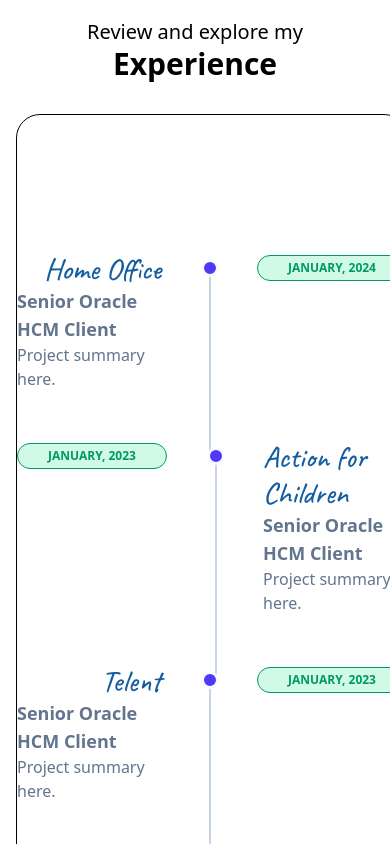
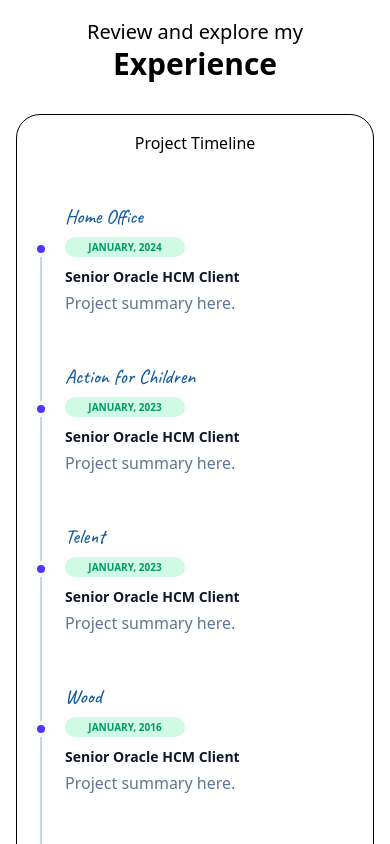
Before and after one commit to glenpalmer/glenpalmer.co.uk, a React (Vite) app: page / in a window 390 px wide. Shown: the part 3380-4224 px from the top of the page. Built offline with nearby package versions, Linux system fonts and the light colour scheme.

Commit message:
Start Project Timeline build for responsive

```diff
--- a/src/assets/components/sectionProjects/ProjectTimeline.jsx
+++ b/src/assets/components/sectionProjects/ProjectTimeline.jsx
@@ -4,83 +4,33 @@ const ProjectDataSet = ProjectData.Projects;
 
 const ProjectTimeLine = () => {
   return (
-    <div className="flex mt-2 md:mt-8">
-      <div className="grow flex flex-col mx-4">
-        <div className="border rounded-3xl w-full max-w-6xl mx-auto py-24">
-          <div className="flex flex-col justify-center divide-y divide-slate-200 [&>*]:py-16">
-            <div className="w-full max-w-3xl mx-auto">
-              {/*<!-- Vertical Timeline #1 -->*/}
-              <div className="-my-6">
+    <div className="border flex mx-4 mt-2 md:mt-8 rounded-3xl">
+      <div class="w-full mx-auto">
+        <div className="flex justify-center mt-4 mb-4">Project Timeline</div>
+        <div class="my-6 mx-4">
           {ProjectDataSet.map((project) => {
             return (
               <div key={project.id} className="group">
-                      {/* Left side of the time line */}
-                      {project.position === "left" ? (
-                        <div className="flex">
-                          <div className="w-1/2 mr-4 pb-12">
-                            <div className="flex flex-col items-end pr-8">
-                              <div className="font-caveat font-medium text-3xl text-blue2">
+                <div class="relative pl-8 sm:pl-32 py-6">
+                  {/*<!-- Purple label -->*/}
+                  <div class="font-caveat font-medium text-xl text-blue2 mb-1 sm:mb-0">
                     {project.client}
                   </div>
-                              <div className="text-lg font-bold text-slate-500">
+
+                  <div class="flex flex-col sm:flex-row items-start mb-1 group-last:before:hidden before:absolute before:left-2 sm:before:left-0 before:h-full before:px-px before:bg-slate-300 sm:before:ml-[6.5rem] before:self-start before:-translate-x-1/2 before:translate-y-3 after:absolute after:left-2 sm:after:left-0 after:w-2 after:h-2 after:bg-indigo-600 after:border-4 after:box-content after:border-slate-50 after:rounded-full sm:after:ml-[6.5rem] after:-translate-x-1/2 after:translate-y-1.5">
+                    <time class="sm:absolute left-0 translate-y-0.5 inline-flex items-center justify-center text-[10px] font-semibold uppercase w-30 h-5 mb-3 sm:mb-0 text-emerald-600 bg-emerald-100 rounded-full">
+                      {project.date}
+                    </time>
+                    <div class="text-sm font-bold text-slate-900">
                       {project.role}
                     </div>
-                              <div className="text-md text-slate-500">
-                                {project.summary}
                   </div>
+
+                  <div class="text-slate-500">{project.summary}</div>
                 </div>
-                          </div>
-                          <div className="w-1/2 ml-4">
-                            <div className="flex relative h-full items-start pl-8">
-                              {/*<div className="flex flex-col items-end mb-1 group-last:before:hidden before:absolute before:-left-4 before:h-full before:px-px before:bg-slate-300 before:self-start before:-translate-x-1/2 before:translate-y-3 after:absolute after:-left-4 after:w-2 after:h-2 after:bg-indigo-500 after:border-4 after:box-content after:border-slate-50 after:rounded-full after:-translate-x-1/2 after:translate-y-1.5">*/}
-                              <div className="flex flex-col items-start after:absolute after:h-3 after:w-3 after:bg-indigo-600 after:border-3 after:border-slate-50 after:rounded-full after:box-content after:-left-6 after:translate-y-2 group-last:before:hidden before:absolute before:-left-3.75 before:h-full before:px-px before:bg-slate-300 before:-translate-x-1/2 before:translate-y-3">
-                                <div className="uppercase w-[150px] border text-center py-1 translate-y-1 rounded-full text-xs font-semibold text-emerald-600 bg-emerald-100">
-                                  {project.date}
-                                </div>
-                              </div>
-                            </div>
-                          </div>
-                        </div>
-                      ) : (
-                        <div></div>
-                      )}
-                      {/* Right side of the time line */}
-                      {project.position === "right" ? (
-                        <div className="flex">
-                          <div className="w-1/2 mr-4">
-                            <div className="flex relative h-full justify-end pr-8">
-                              {/*<div className="flex flex-col items-end mb-1 group-last:before:hidden before:absolute before:-right-4 before:h-full before:px-px before:bg-slate-300 before:self-start before:-translate-x-1/2 before:translate-y-3 after:absolute after:-right-7.5 after:w-2 after:h-2 after:bg-indigo-500 after:border-4 after:box-content after:border-slate-50 after:rounded-full after:-translate-x-1/2 after:translate-y-1.5">*/}
-                              <div className="flex flex-col items-end after:absolute after:h-3 after:w-3 after:bg-indigo-600 after:border-3 after:border-slate-50 after:rounded-full after:box-content after:-right-6.5 after:translate-y-2 group-last:before:hidden before:absolute before:-right-4.75 before:h-full before:px-px before:bg-slate-300 before:-translate-x-1/2 before:translate-y-3">
-                                {/* <div className="flex flex-col items-end after:absolute after:h-3 after:w-3 after:bg-indigo-600 after:border-3 after:border-slate-50 after:rounded-full after:box-content after:-right-6 after:translate-y-2">*/}
-                                <div className="uppercase w-[150px] border text-center py-1 translate-y-1 rounded-full text-xs font-semibold text-emerald-600 bg-emerald-100">
-                                  {project.date}
-                                </div>
-                              </div>
-                            </div>
-                          </div>
-                          <div className="w-1/2 ml-4 pb-12">
-                            <div className="flex flex-col items-start pl-8">
-                              <div className="font-caveat font-medium text-3xl text-blue2">
-                                {project.client}
-                              </div>
-                              <div className="text-lg font-bold text-slate-500">
-                                {project.role}
-                              </div>
-                              <div className="text-md text-slate-500">
-                                {project.summary}
-                              </div>
-                            </div>
-                          </div>
-                        </div>
-                      ) : (
-                        <div></div>
-                      )}
               </div>
             );
           })}
-              </div>
-            </div>
-          </div>
         </div>
       </div>
     </div>
--- /dev/null
+++ b/src/assets/components/sectionProjects/ProjectTimelineBackup.jsx
@@ -0,0 +1,90 @@
+import ProjectData from "./ProjectData.json";
+
+const ProjectDataSet = ProjectData.Projects;
+
+const ProjectTimeLine = () => {
+  return (
+    <div className="flex mt-2 md:mt-8">
+      <div className="grow flex flex-col mx-4">
+        <div className="border rounded-3xl w-full max-w-6xl mx-auto py-24">
+          <div className="flex flex-col justify-center divide-y divide-slate-200 [&>*]:py-16">
+            <div className="w-full max-w-3xl mx-auto">
+              {/*<!-- Vertical Timeline #1 -->*/}
+              <div className="-my-6">
+                {ProjectDataSet.map((project) => {
+                  return (
+                    <div key={project.id} className="group">
+                      {/* Left side of the time line */}
+                      {project.position === "left" ? (
+                        <div className="flex">
+                          <div className="w-1/2 mr-4 pb-12">
+                            <div className="flex flex-col items-end pr-8">
+                              <div className="font-caveat font-medium text-3xl text-blue2">
+                                {project.client}
+                              </div>
+                              <div className="text-lg font-bold text-slate-500">
+                                {project.role}
+                              </div>
+                              <div className="text-md text-slate-500">
+                                {project.summary}
+                              </div>
+                            </div>
+                          </div>
+                          <div className="w-1/2 ml-4">
+                            <div className="flex relative h-full items-start pl-8">
+                              {/*<div className="flex flex-col items-end mb-1 group-last:before:hidden before:absolute before:-left-4 before:h-full before:px-px before:bg-slate-300 before:self-start before:-translate-x-1/2 before:translate-y-3 after:absolute after:-left-4 after:w-2 after:h-2 after:bg-indigo-500 after:border-4 after:box-content after:border-slate-50 after:rounded-full after:-translate-x-1/2 after:translate-y-1.5">*/}
+                              <div className="flex flex-col items-start after:absolute after:h-3 after:w-3 after:bg-indigo-600 after:border-3 after:border-slate-50 after:rounded-full after:box-content after:-left-6 after:translate-y-2 group-last:before:hidden before:absolute before:-left-3.75 before:h-full before:px-px before:bg-slate-300 before:-translate-x-1/2 before:translate-y-3">
+                                <div className="uppercase w-[150px] border text-center py-1 translate-y-1 rounded-full text-xs font-semibold text-emerald-600 bg-emerald-100">
+                                  {project.date}
+                                </div>
+                              </div>
+                            </div>
+                          </div>
+                        </div>
+                      ) : (
+                        <div></div>
+                      )}
+                      {/* Right side of the time line */}
+                      {project.position === "right" ? (
+                        <div className="flex">
+                          <div className="w-1/2 mr-4">
+                            <div className="flex relative h-full justify-end pr-8">
+                              {/*<div className="flex flex-col items-end mb-1 group-last:before:hidden before:absolute before:-right-4 before:h-full before:px-px before:bg-slate-300 before:self-start before:-translate-x-1/2 before:translate-y-3 after:absolute after:-right-7.5 after:w-2 after:h-2 after:bg-indigo-500 after:border-4 after:box-content after:border-slate-50 after:rounded-full after:-translate-x-1/2 after:translate-y-1.5">*/}
+                              <div className="flex flex-col items-end after:absolute after:h-3 after:w-3 after:bg-indigo-600 after:border-3 after:border-slate-50 after:rounded-full after:box-content after:-right-6.5 after:translate-y-2 group-last:before:hidden before:absolute before:-right-4.75 before:h-full before:px-px before:bg-slate-300 before:-translate-x-1/2 before:translate-y-3">
+                                {/* <div className="flex flex-col items-end after:absolute after:h-3 after:w-3 after:bg-indigo-600 after:border-3 after:border-slate-50 after:rounded-full after:box-content after:-right-6 after:translate-y-2">*/}
+                                <div className="uppercase w-[150px] border text-center py-1 translate-y-1 rounded-full text-xs font-semibold text-emerald-600 bg-emerald-100">
+                                  {project.date}
+                                </div>
+                              </div>
+                            </div>
+                          </div>
+                          <div className="w-1/2 ml-4 pb-12">
+                            <div className="flex flex-col items-start pl-8">
+                              <div className="font-caveat font-medium text-3xl text-blue2">
+                                {project.client}
+                              </div>
+                              <div className="text-lg font-bold text-slate-500">
+                                {project.role}
+                              </div>
+                              <div className="text-md text-slate-500">
+                                {project.summary}
+                              </div>
+                            </div>
+                          </div>
+                        </div>
+                      ) : (
+                        <div></div>
+                      )}
+                    </div>
+                  );
+                })}
+              </div>
+            </div>
+          </div>
+        </div>
+      </div>
+    </div>
+  );
+};
+
+export default ProjectTimeLine;
```
Lines whose indentation alone changed are shown as unchanged.
